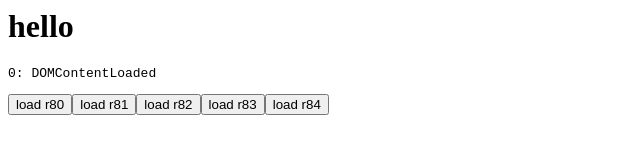
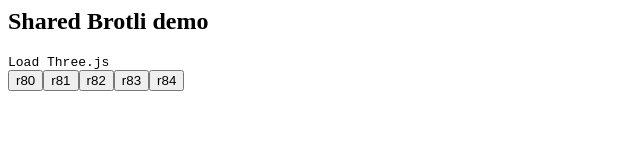
Before and after one commit to horo-t/shared-brotli, a website: page demo/public/index.html in a window 1280 px wide. Shown: the whole page, without its empty margins (0-640 px from the left). Drawn offline with Linux system fonts and the light colour scheme.

Commit message:
cleanup demo

```diff
--- a/demo/compress.js
+++ b/demo/compress.js
@@ -10,7 +10,7 @@
 
 async function compressWithDict(input, dict) {
   await loaded;
-  const quality = 5; // 5;
+  const quality = 5;
   const mode = 1;
   const lgwin = 22;
   const buf = asm_encode._malloc(input.length);
--- a/demo/public/index.html
+++ b/demo/public/index.html
@@ -4,48 +4,51 @@
     const THREE_JS_VERSIONS = ["r80", "r81", "r82", "r83", "r84"];
     function log(txt) {
       const disp = document.getElementById("disp");
-      disp.appendChild(
-        document.createTextNode(
-          Math.round(performance.now()) + ": " + txt + "\n"
-        )
-      );
+      disp.appendChild(document.createTextNode(txt + "\n"));
     }
     async function loadscript(src) {
       return new Promise((resolve, reject) => {
-        const script = document.createElement('script');
+        const script = document.createElement("script");
         script.src = src;
-        script.anonymous = 'anonymous';
-        script.addEventListener('load', resolve);
-        script.addEventListener('error', reject);
+        script.anonymous = "anonymous";
+        script.addEventListener("load", resolve);
+        script.addEventListener("error", reject);
         document.body.appendChild(script);
       });
     }
     document.addEventListener("errir", (e) => {
-      console.log('error');
+      console.log("error");
     });
 
     document.addEventListener("DOMContentLoaded", () => {
-      log("DOMContentLoaded");
+      const ui = document.getElementById("ui");
+      const loadTitleDiv = document.createElement("div");
+      loadTitleDiv.appendChild(document.createTextNode('Load Three.js'));
+      ui.appendChild(loadTitleDiv);
+      const buttonDiv = document.createElement("div");
       THREE_JS_VERSIONS.forEach((ver) => {
-        const button = document.createElement('button');
-        button.appendChild(document.createTextNode(`load ${ver}`));
-        button.addEventListener('click', async () => {
+        const button = document.createElement("button");
+        button.appendChild(document.createTextNode(`${ver}`));
+        button.addEventListener("click", async () => {
           try {
+            log(`loading /three/${ver}.js`);
             await loadscript(`/three/${ver}.js`);
-            log(`THREE.REVISION: ${THREE.REVISION}`);
+            log(`loaded`);
           } catch (e) {
             console.log(e);
           }
         });
-        document.body.appendChild(button);
+        buttonDiv.appendChild(button);
       });
+      ui.appendChild(buttonDiv);
     });
   </script>
 </head>
 <body>
-<h1>
-  hello
-</h1>
+  <h2>Shared Brotli demo</h2>
+  <div>
+    <pre id="ui"></pre>
+  </div>
   <div>
     <pre id="disp"></pre>
   </div>
```
